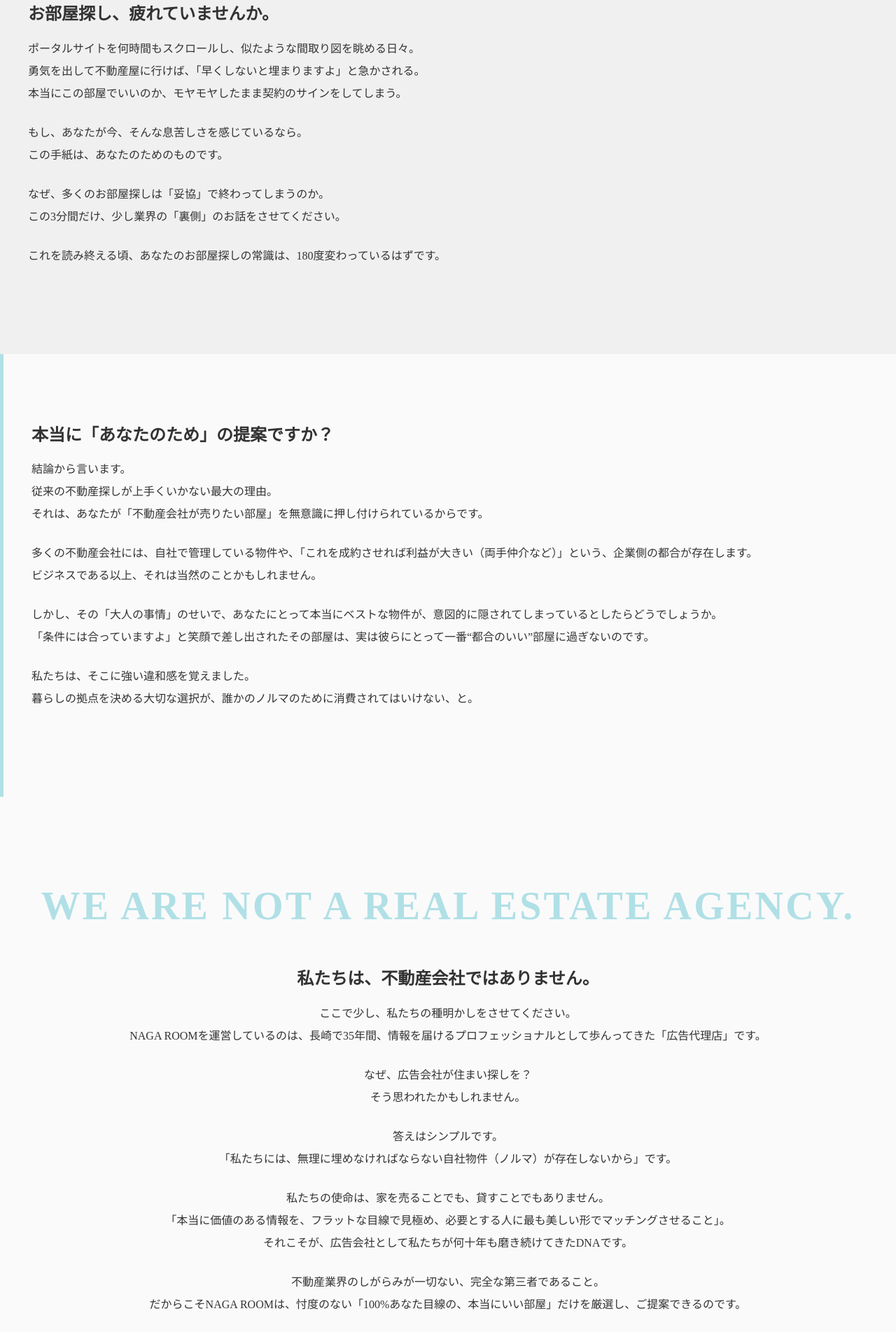
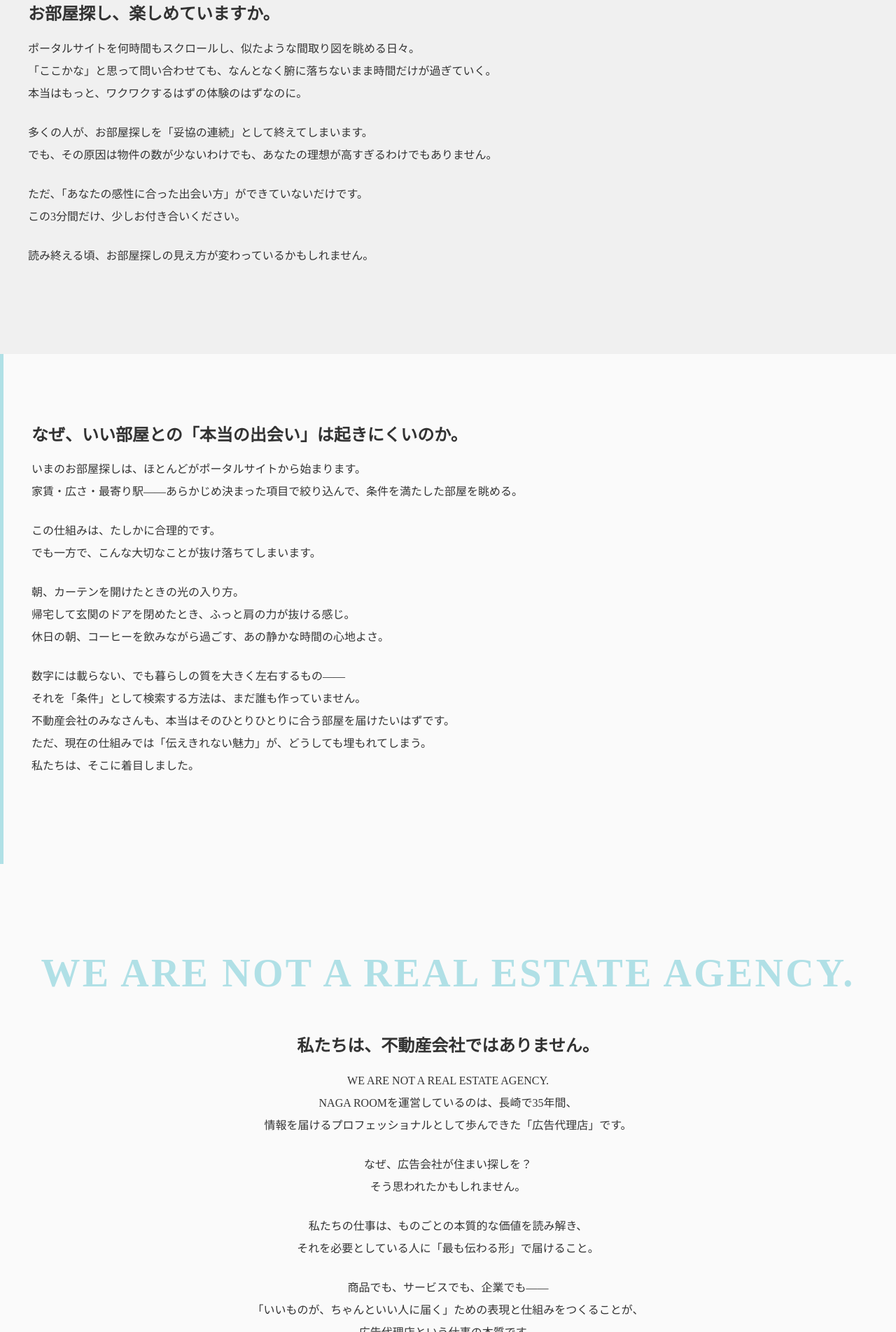
Before and after one commit to youtaidajin4-beep/portfolio, a plain HTML site: page bestroom.html in a window 1280 px wide. Shown: the part 896-2800 px from the top of the page at 70% size. Drawn offline with Linux system fonts and the light colour scheme.

Commit message:
Revise bestroom copy
Made-with: Cursor

```diff
--- a/bestroom.html
+++ b/bestroom.html
@@ -261,43 +261,46 @@
     </section>
 
     <section class="intro fade-in">
-        <h2>お部屋探し、疲れていませんか。</h2>
+        <h2>お部屋探し、楽しめていますか。</h2>
         <p>
             ポータルサイトを何時間もスクロールし、似たような間取り図を眺める日々。<br>
-            勇気を出して不動産屋に行けば、「早くしないと埋まりますよ」と急かされる。<br>
-            本当にこの部屋でいいのか、モヤモヤしたまま契約のサインをしてしまう。
+            「ここかな」と思って問い合わせても、なんとなく腑に落ちないまま時間だけが過ぎていく。<br>
+            本当はもっと、ワクワクするはずの体験のはずなのに。
         </p>
         <p>
-            もし、あなたが今、そんな息苦しさを感じているなら。<br>
-            この手紙は、あなたのためのものです。
+            多くの人が、お部屋探しを「妥協の連続」として終えてしまいます。<br>
+            でも、その原因は物件の数が少ないわけでも、あなたの理想が高すぎるわけでもありません。
         </p>
         <p>
-            なぜ、多くのお部屋探しは「妥協」で終わってしまうのか。<br>
-            この3分間だけ、少し業界の「裏側」のお話をさせてください。
+            ただ、「あなたの感性に合った出会い方」ができていないだけです。<br>
+            この3分間だけ、少しお付き合いください。
         </p>
         <p>
-            これを読み終える頃、あなたのお部屋探しの常識は、180度変わっているはずです。
+            読み終える頃、お部屋探しの見え方が変わっているかもしれません。
         </p>
     </section>
 
     <section class="chapter1 fade-in">
-        <h2>本当に「あなたのため」の提案ですか？</h2>
+        <h2>なぜ、いい部屋との「本当の出会い」は起きにくいのか。</h2>
         <p>
-            結論から言います。<br>
-            従来の不動産探しが上手くいかない最大の理由。<br>
-            それは、あなたが「不動産会社が売りたい部屋」を無意識に押し付けられているからです。
+            いまのお部屋探しは、ほとんどがポータルサイトから始まります。<br>
+            家賃・広さ・最寄り駅——あらかじめ決まった項目で絞り込んで、条件を満たした部屋を眺める。
         </p>
         <p>
-            多くの不動産会社には、自社で管理している物件や、「これを成約させれば利益が大きい（両手仲介など）」という、企業側の都合が存在します。<br>
-            ビジネスである以上、それは当然のことかもしれません。
+            この仕組みは、たしかに合理的です。<br>
+            でも一方で、こんな大切なことが抜け落ちてしまいます。
         </p>
         <p>
-            しかし、その「大人の事情」のせいで、あなたにとって本当にベストな物件が、意図的に隠されてしまっているとしたらどうでしょうか。<br>
-            「条件には合っていますよ」と笑顔で差し出されたその部屋は、実は彼らにとって一番“都合のいい”部屋に過ぎないのです。
+            朝、カーテンを開けたときの光の入り方。<br>
+            帰宅して玄関のドアを閉めたとき、ふっと肩の力が抜ける感じ。<br>
+            休日の朝、コーヒーを飲みながら過ごす、あの静かな時間の心地よさ。
         </p>
         <p>
-            私たちは、そこに強い違和感を覚えました。<br>
-            暮らしの拠点を決める大切な選択が、誰かのノルマのために消費されてはいけない、と。
+            数字には載らない、でも暮らしの質を大きく左右するもの——<br>
+            それを「条件」として検索する方法は、まだ誰も作っていません。<br>
+            不動産会社のみなさんも、本当はそのひとりひとりに合う部屋を届けたいはずです。<br>
+            ただ、現在の仕組みでは「伝えきれない魅力」が、どうしても埋もれてしまう。<br>
+            私たちは、そこに着目しました。
         </p>
     </section>
 
@@ -305,54 +308,62 @@
         <div class="chapter2-visual">WE ARE NOT A REAL ESTATE AGENCY.</div>
         <h2>私たちは、不動産会社ではありません。</h2>
         <p>
-            ここで少し、私たちの種明かしをさせてください。<br>
-            NAGA ROOMを運営しているのは、長崎で35年間、情報を届けるプロフェッショナルとして歩んってきた「広告代理店」です。
+            WE ARE NOT A REAL ESTATE AGENCY.<br>
+            NAGA ROOMを運営しているのは、長崎で35年間、<br>
+            情報を届けるプロフェッショナルとして歩んできた「広告代理店」です。
         </p>
         <p>
             なぜ、広告会社が住まい探しを？<br>
             そう思われたかもしれません。
         </p>
         <p>
-            答えはシンプルです。<br>
-            「私たちには、無理に埋めなければならない自社物件（ノルマ）が存在しないから」です。
+            私たちの仕事は、ものごとの本質的な価値を読み解き、<br>
+            それを必要としている人に「最も伝わる形」で届けること。
         </p>
         <p>
-            私たちの使命は、家を売ることでも、貸すことでもありません。<br>
-            「本当に価値のある情報を、フラットな目線で見極め、必要とする人に最も美しい形でマッチングさせること」。<br>
-            それこそが、広告会社として私たちが何十年も磨き続けてきたDNAです。
+            商品でも、サービスでも、企業でも——<br>
+            「いいものが、ちゃんといい人に届く」ための表現と仕組みをつくることが、<br>
+            広告代理店という仕事の本質です。
         </p>
         <p>
-            不動産業界のしがらみが一切ない、完全な第三者であること。<br>
-            だからこそNAGA ROOMは、忖度のない「100%あなた目線の、本当にいい部屋」だけを厳選し、ご提案できるのです。
+            その力を、お部屋探しに持ち込んだら何が起きるか。<br>
+            不動産業界の外から、フラットな第三者の目線で物件を見るからこそ、<br>
+            スペック表には現れない「その部屋の空気感」が見えてくる。<br>
+            数字ではなく「あなたの暮らし方」から逆算して、本当に合う部屋を探せる。<br>
+            それが、NAGA ROOMにしかできないことです。
         </p>
     </section>
 
     <section class="chapter3 fade-in">
         <h2>「条件」ではなく、「あなたらしさ」で出会う。</h2>
         <p>
-            もう、ポータルサイトの膨大な情報に振り回される必要はありません。<br>
-            ガツガツとした営業マンのプレッシャーに耐える必要もありません。
+            NAGA ROOMがご用意したのは、<br>
+            上質なライフスタイル雑誌をめくるような、静かで心地よいお部屋探しの体験です。
         </p>
         <p>
-            NAGA ROOMがご用意したのは、上質なライフスタイル雑誌をめくるような、静かで心地よいお部屋探しの体験です。
+            家賃や駅からの距離といった無機質な「条件」だけでなく、<br>
+            朝の光の入り方、休日のコーヒーを飲む時間の心地よさ、<br>
+            あなたが大切にしたい「空気感」——
         </p>
         <p>
-            家賃や駅からの距離といった無機質な「条件」だけでなく。<br>
-            朝の光の入り方、休日のコーヒーを飲む時間の心地よさ、あなたが大切にしたい「空気感」。
+            それらを、私たちのAIが優しく読み解き、<br>
+            長崎の街を知り尽くした広告のプロフェッショナルとしての視点で、<br>
+            あなたにぴったりの暮らしをパーソナライズしてご提案します。
         </p>
         <p>
-            それらを、私たちの最新のAIチャットボットが優しく読み解き、長崎の街を知り尽くした広告のプロフェッショナルとしての視点で、あなたにぴったりの暮らしをパーソナライズしてご提案します。
+            ガツガツとした提案も、「早く決めなきゃ」という焦りも、ここにはありません。<br>
+            あなたのペースで、あなたの感性で、理想の暮らしを一緒に見つけましょう。
         </p>
     </section>
 
     <section class="closing fade-in">
         <p>
             ここまで読んでいただき、ありがとうございます。<br>
-            この長い手紙を最後まで読んでくださった、感度の高いあなたにこそ、NAGA ROOMのサービスは真価を発揮します。
+            この手紙を最後まで読んでくださったあなたなら、きっと「なんとなくでいい」とは思っていないはずです。
         </p>
         <p>
-            不動産会社の都合で作られた箱を選ぶのは、もう終わりにしましょう。<br>
-            今日から、あなた自身のライフスタイルをデザインする「新しい住まい探し」を始めませんか。
+            自分の暮らしを、ちゃんと自分で選びたい。<br>
+            そのための出会い方を、NAGA ROOMは用意しています。
         </p>
         <p>
             準備はできています。<br>
```
